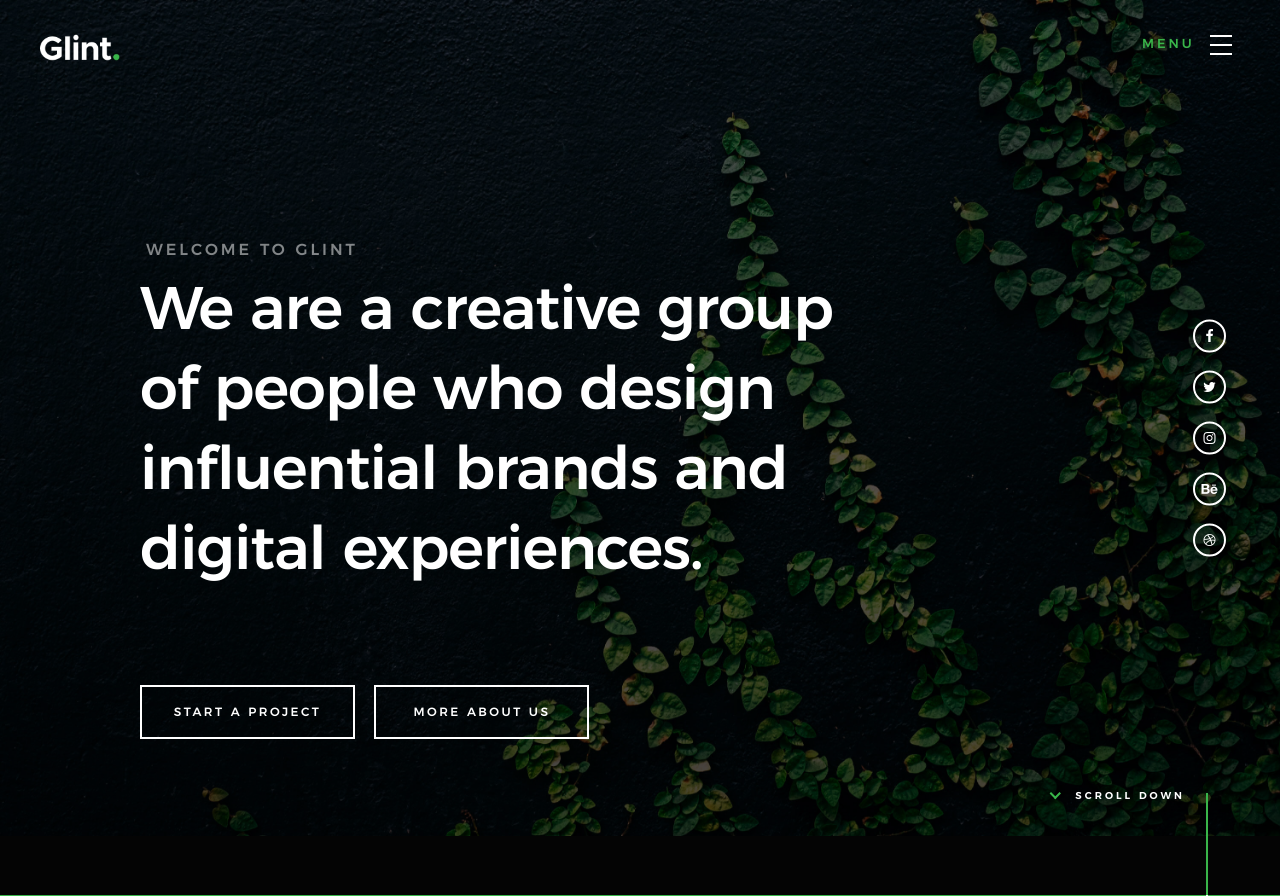
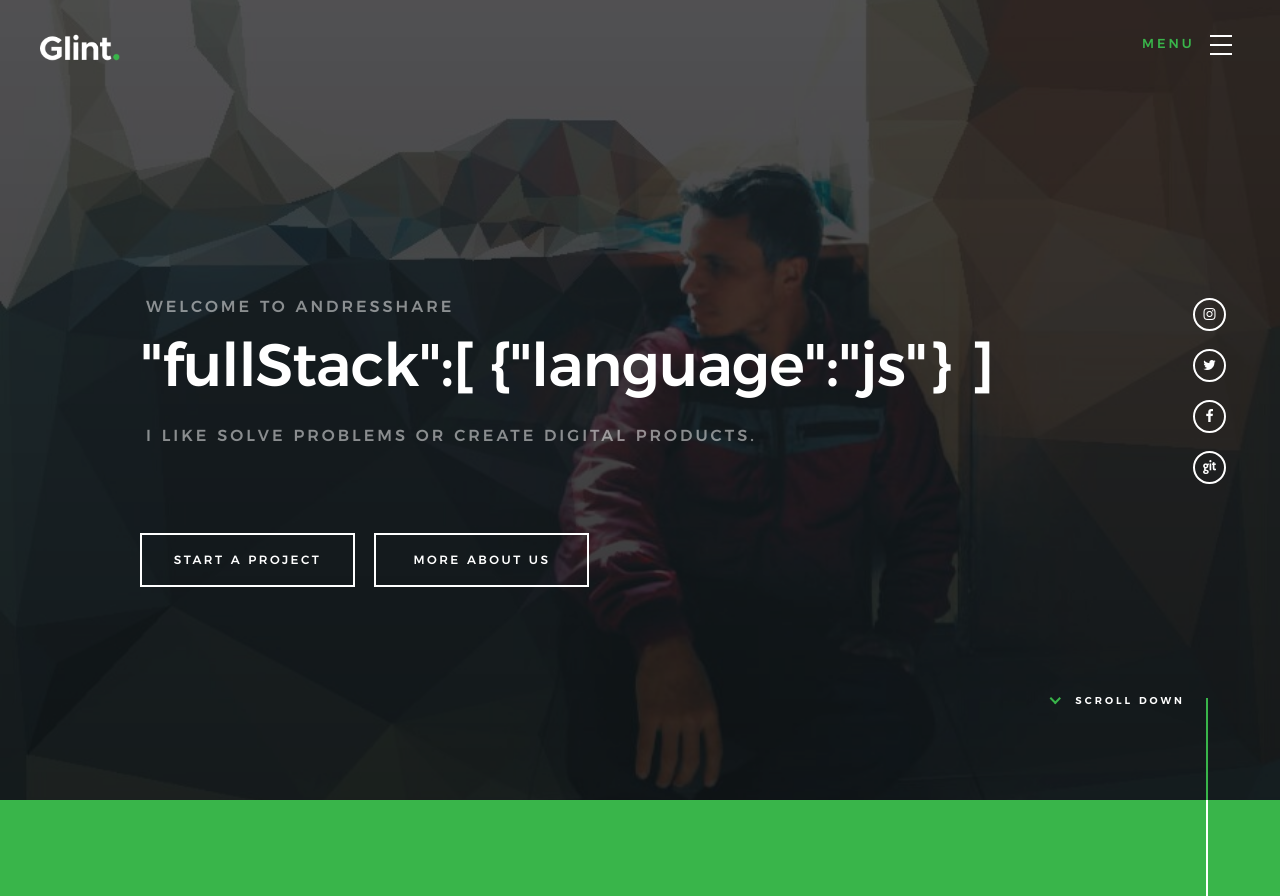
Before and after one commit to andresshare/app_ashare, a Django app: page / in a window 1280 px wide. Shown: the top 896 px of the page. Run offline with Django 3.2, Linux system fonts and the light colour scheme; some web fonts are replaced.

Commit message:
modified social,favicon,

```diff
--- a/templates/home.html
+++ b/templates/home.html
@@ -12,7 +12,7 @@
     <!--- basic page needs
     ================================================== -->
     <meta charset="utf-8">
-    <title>Glint</title>
+    <title>andresshare | @andresshare</title>
     <meta name="description" content="">
     <meta name="author" content="">
 
@@ -70,20 +70,20 @@
                     veritatis libero enim. Iusto id suscipit veritatis neque reprehenderit.</p>
 
                 <ul class="header-nav__social">
+
+                    <li>
+                        <a href="#"><i class="fa fa-instagram"></i></a>
+                    </li>
+
+                    <li>
+                        <a href="#"><i class="fa fa-twitter"></i></a>
+                    </li>
+
                     <li>
                         <a href="#"><i class="fa fa-facebook"></i></a>
                     </li>
                     <li>
-                        <a href="#"><i class="fa fa-twitter"></i></a>
-                    </li>
-                    <li>
-                        <a href="#"><i class="fa fa-instagram"></i></a>
-                    </li>
-                    <li>
                         <a href="#"><i class="fa fa-behance"></i></a>
-                    </li>
-                    <li>
-                        <a href="#"><i class="fa fa-dribbble"></i></a>
                     </li>
                 </ul>
 
@@ -111,11 +111,12 @@
 
             <div class="row home-content__main">
 
-                <h3>Welcome to Glint</h3>
+                <h3>Welcome to andresshare</h3>
 
                 <h1>
-                    We are a creative group <br> of people who design <br> influential brands and <br> digital experiences.
+                     "fullStack":[ {"language":"js"} ]<br>
                 </h1>
+                <h3>I like solve problems or create digital products.</h3>
 
                 <div class="home-content__buttons">
                     <a href="#contact" class="smoothscroll btn btn--stroke">
@@ -141,20 +142,23 @@
 
         <ul class="home-social">
             <li>
-                <a href="#0"><i class="fa fa-facebook" aria-hidden="true"></i><span>Facebook</span></a>
+                <a href="#0"><i class="fa fa-instagram" aria-hidden="true"></i><span>Instagram</span></a>
             </li>
+
             <li>
                 <a href="#0"><i class="fa fa-twitter" aria-hidden="true"></i><span>Twiiter</span></a>
             </li>
+
+
             <li>
-                <a href="#0"><i class="fa fa-instagram" aria-hidden="true"></i><span>Instagram</span></a>
+                <a href="#0"><i class="fa fa-facebook" aria-hidden="true"></i><span>Facebook</span></a>
             </li>
+
+
             <li>
-                <a href="#0"><i class="fa fa-behance" aria-hidden="true"></i><span>Behance</span></a>
+                <a href="#0"><i class="fa fa-git" aria-hidden="true"></i><span>git</span></a>
             </li>
-            <li>
-                <a href="#0"><i class="fa fa-dribbble" aria-hidden="true"></i><span>Dribbble</span></a>
-            </li>
+
         </ul>
         <!-- end home-social -->
 
@@ -697,12 +701,7 @@
                         <li>
                             <a href="#"><i class="fa fa-instagram" aria-hidden="true"></i></a>
                         </li>
-                        <li>
-                            <a href="#"><i class="fa fa-behance" aria-hidden="true"></i></a>
-                        </li>
-                        <li>
-                            <a href="#"><i class="fa fa-dribbble" aria-hidden="true"></i></a>
-                        </li>
+
                     </ul> <!-- end contact-social -->
 
                 </div> <!-- end contact-info -->
```
Also changed, not shown: static/favicon.ico, static/images/hero-bg.jpg.
